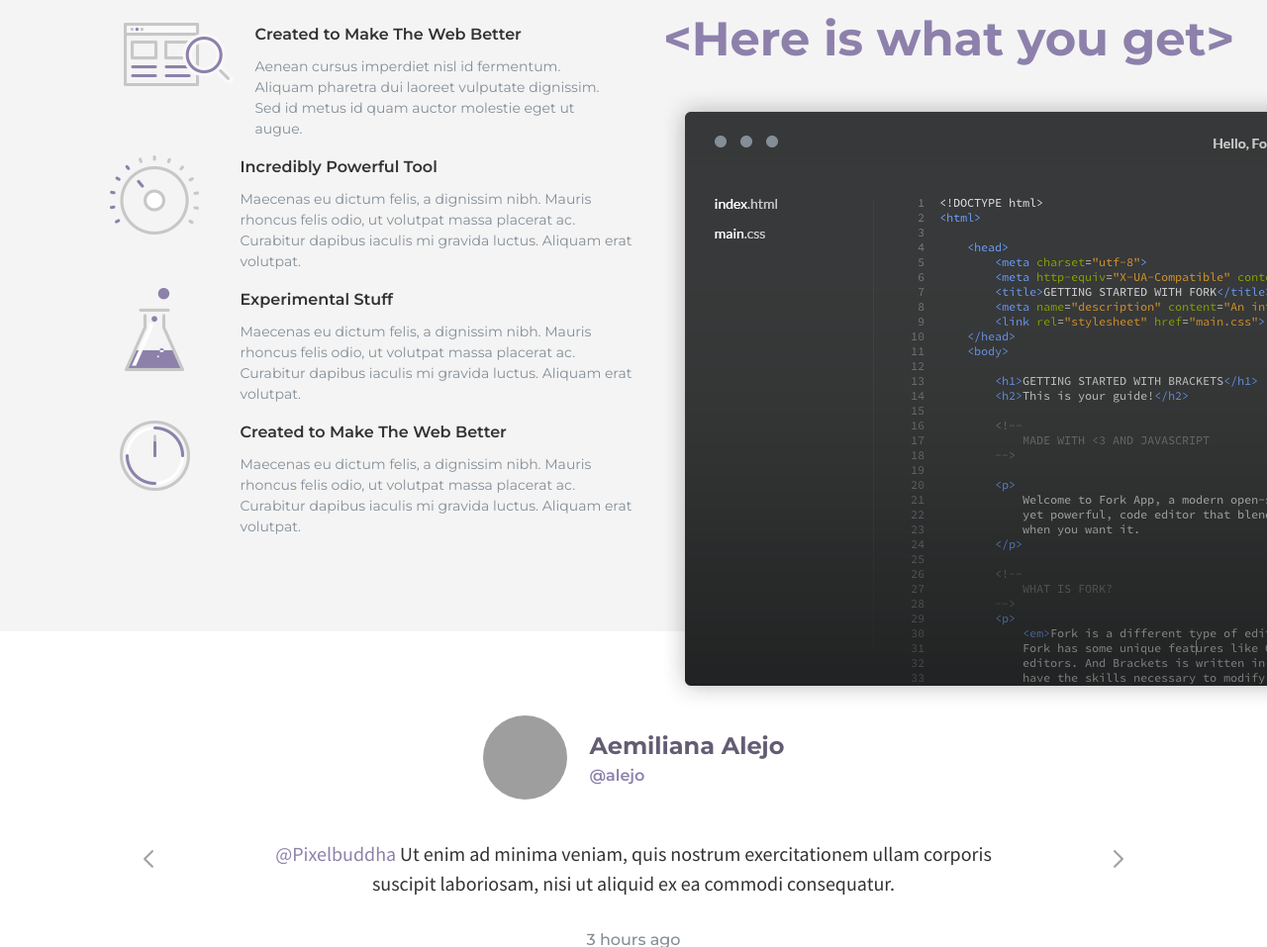
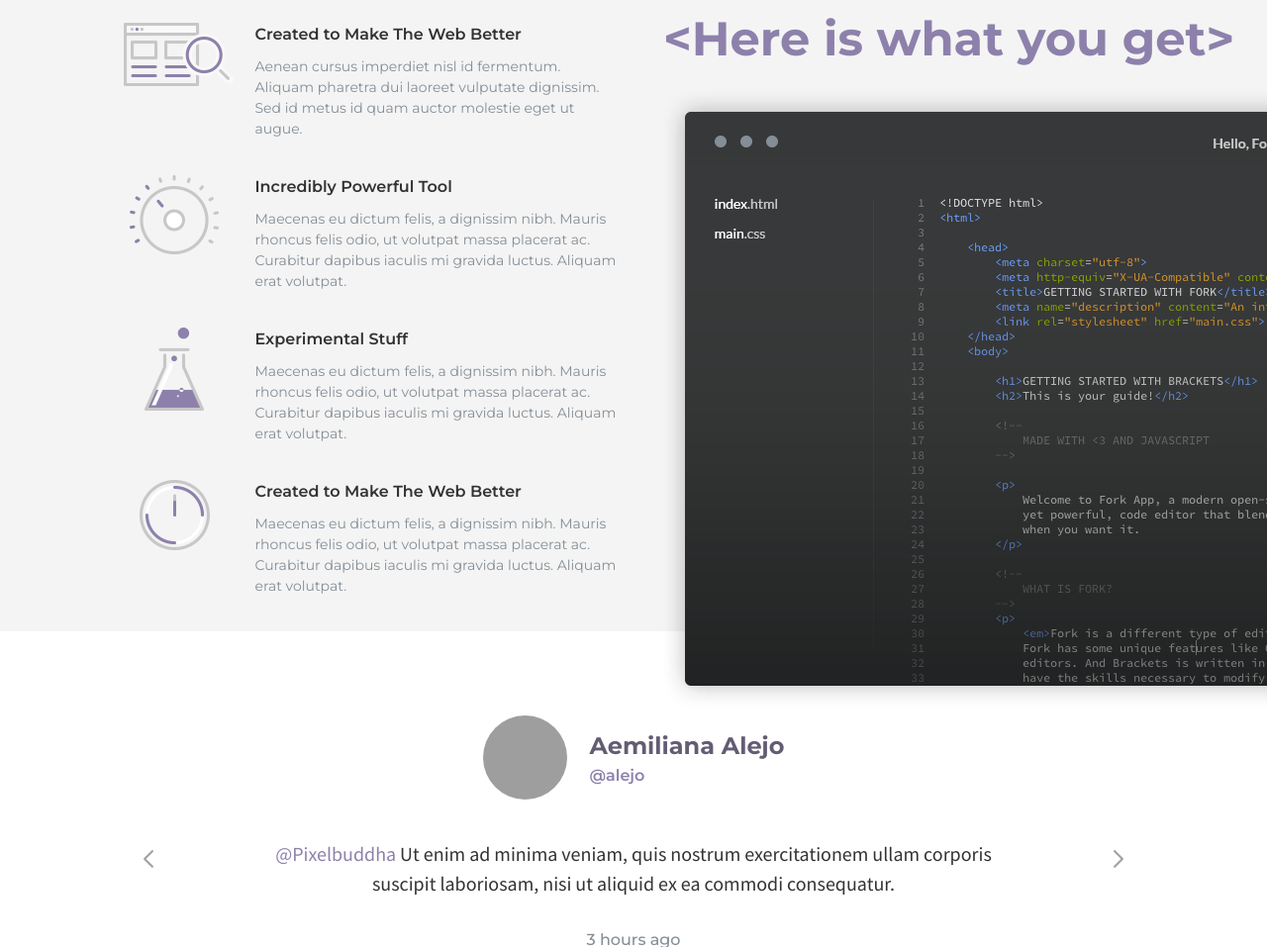
Before and after one commit to bartlomiej-pluta/forkio, a website: page src/index.html in a window 1280 px wide. Shown: the part 1476-2433 px from the top of the page at 99% size. Drawn offline with nearby package versions, Linux system fonts and the light colour scheme; files that its build step writes are made by us from their sources; grey boxes are pictures that could not be loaded.

Commit message:
Fix features section

```diff
--- a/src/index.html
+++ b/src/index.html
@@ -127,7 +127,7 @@
                             </p>
                         </div>
                     </div>
-                    <div class="row about__feature">
+                    <div class="row feature">
                         <div class="col-3 feature__icon">
                             <img src="img/features/2.png"/>
                         </div>
@@ -142,7 +142,7 @@
                             </p>
                         </div>
                     </div>
-                    <div class="row about__feature">
+                    <div class="row feature">
                         <div class="col-3 feature__icon">
                             <img src="img/features/3.png"/>
                         </div>
@@ -157,7 +157,7 @@
                             </p>
                         </div>
                     </div>
-                    <div class="row about__feature">
+                    <div class="row feature">
                         <div class="col-3 feature__icon">
                             <img src="img/features/4.png"/>
                         </div>
```
